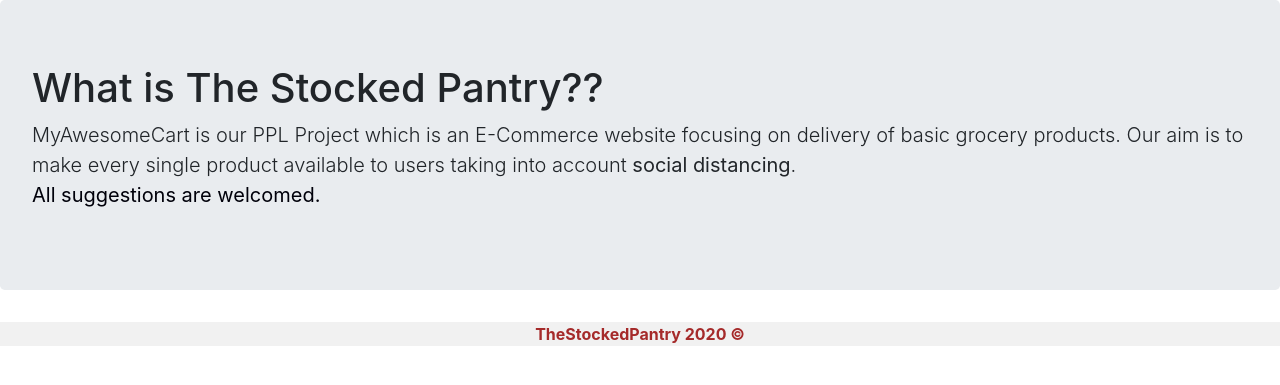
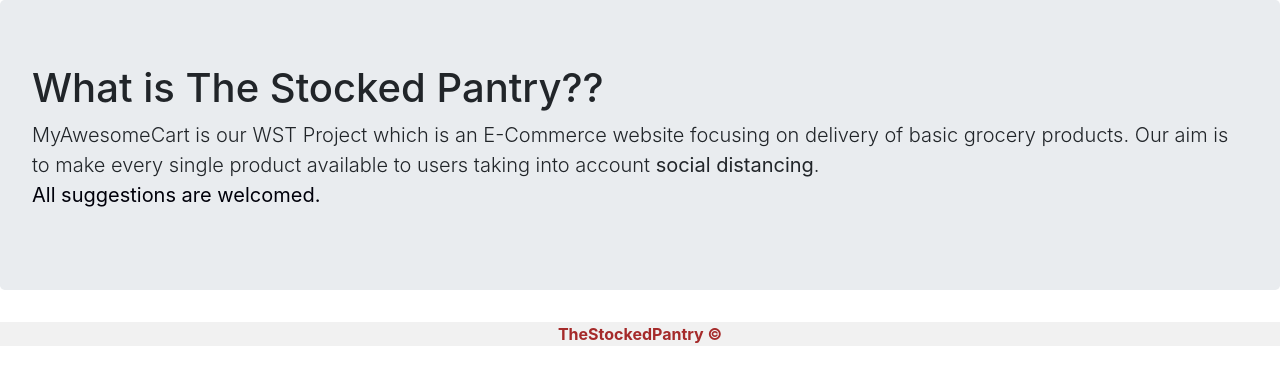
Before and after one commit to Roshan23699/wstproject, a Django app: page /about/ in a window 1280 px wide. Shown: the part 60-445 px from the top of the page. Run offline with Django 3.2, Linux system fonts and the light colour scheme; some libraries are stand-ins or nearby versions.

Commit message:
some changes

```diff
--- a/shop/templates/shop/about.html
+++ b/shop/templates/shop/about.html
@@ -3,7 +3,7 @@
 <div class="jumbotron">
 	<h1>What is The Stocked Pantry??</h1>
 <p class="lead">
-	MyAwesomeCart is our PPL Project which is an E-Commerce website focusing on delivery of basic grocery products.
+	MyAwesomeCart is our WST Project which is an E-Commerce website focusing on delivery of basic grocery products.
 	Our aim is to make every single product available to users taking into account
 	<b>social distancing</b>.
 	<br>
--- a/shop/templates/shop/basic.html
+++ b/shop/templates/shop/basic.html
@@ -77,14 +77,7 @@
 			right: 35px;
 			}
 		  }
-
-
-
-
-		{% block css %}
-
-
-		{% endblock %}</style>
+		</style>
 </head>
 
 <body>
@@ -216,7 +209,7 @@ function closeNav() {
 
 {% block rest %}{% endblock %}
 <div class="footer">
-	<p>TheStockedPantry 2020 &copy;</p>
+	<p>TheStockedPantry &copy;</p>
 </div>
 
 
```
Also changed, not shown: db.sqlite3, shop/migrations/0001_initial.py, shop/migrations/0002_remove_product_category.py, shop/migrations/0003_auto_20200514_1309.py, users/migrations/0001_initial.py, users/migrations/0002_profile_address.py, users/migrations/0003_cart.py, users/migrations/0004_cart_product_id.py, users/migrations/0005_cart_quantity.py, users/migrations/0006_orders_wishlist.py, users/migrations/0007_orders_date.py, users/migrations/0008_orders_shipped.py, users/migrations/0009_orders_iscancelled.py, users/migrations/0010_orders_isdelivered.py.
